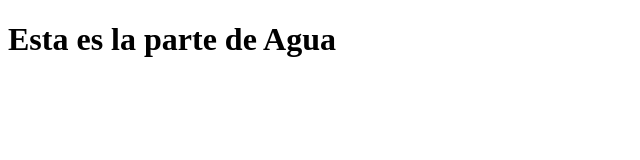
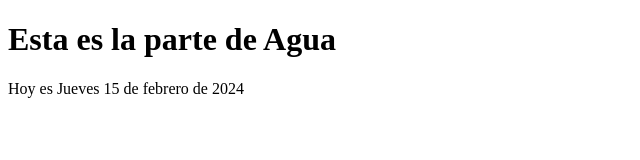
Before and after one commit to Gabrinp13/RepositoriosRemotos, a plain HTML site: page pagina2.html in a window 1280 px wide. Shown: the whole page, without its empty margins (0-640 px from the left). Drawn offline with Linux system fonts and the light colour scheme.

Commit message:
segundocommit_agua

```diff
--- a/pagina2.html
+++ b/pagina2.html
@@ -10,5 +10,6 @@
 
 <body>
 <h1>Esta es la parte de Agua</h1>
+<p>Hoy es Jueves 15 de febrero de 2024</p>
 </body>
 </html>
```
